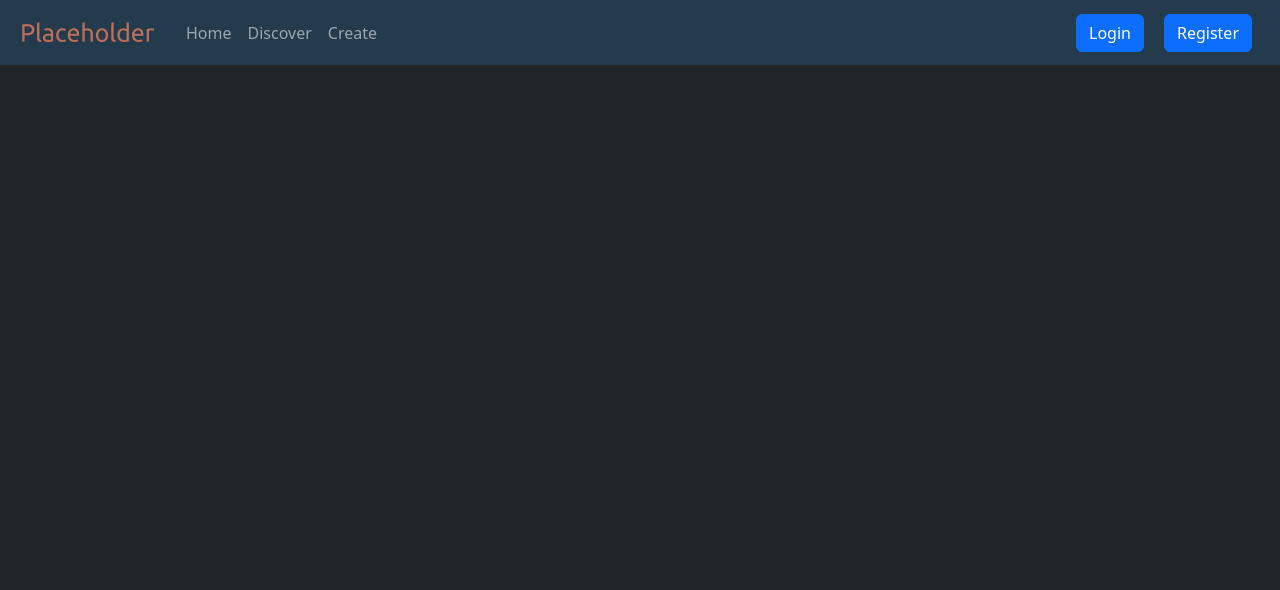
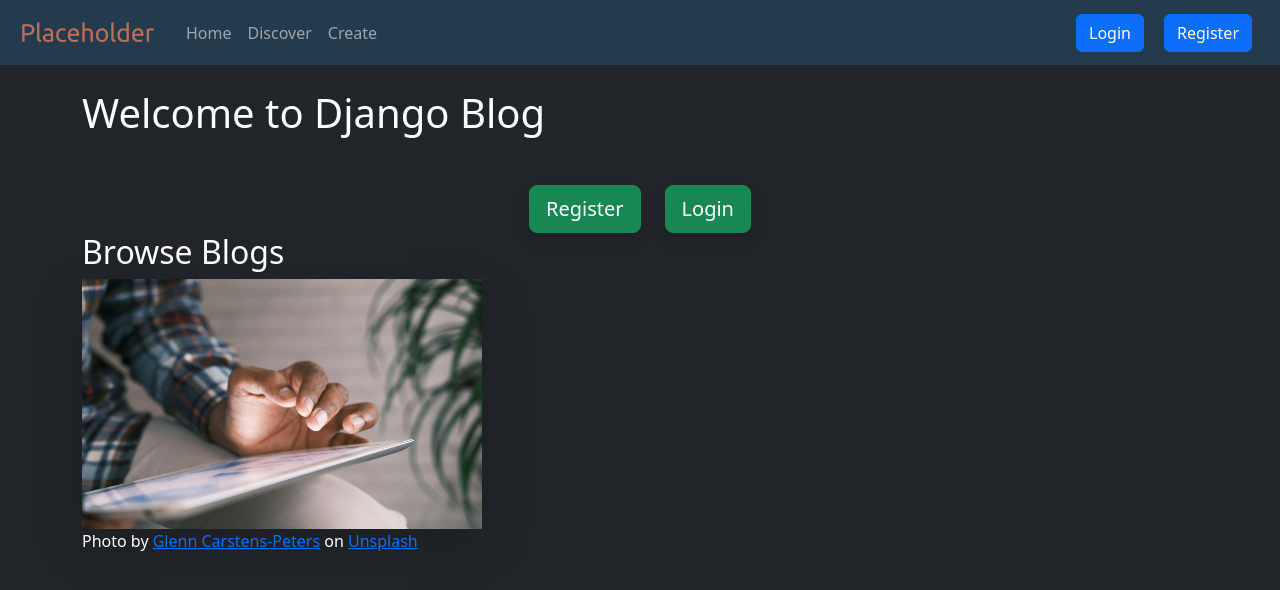
Before and after one commit to moustafa-m/django-blog, a Django app: page / in a window 1280 px wide. Shown: the top 590 px of the page. Run offline with Django 5.2, Linux system fonts and the light colour scheme.

Commit message:
index page content

```diff
--- a/blog_app/templates/index.html
+++ b/blog_app/templates/index.html
@@ -1,7 +1,61 @@
 {% extends 'base.html' %}
+{% load static %}
 
 {% block title %}
     <title>Welcome to Django Blog</title>
 {% endblock title %}
 
 <!-- TODO: Fill in contents for homepage -->
+{% block container %}
+    <div class="container mt-4">
+        <h1>{{ index_text }}</h1>
+    </div>
+
+    <div class="container mt-5">
+        {% if not user.is_authenticated %}
+        <div class="row mt-5">
+            <div class="btn-toolbar" style="justify-content: center; display: flex;">
+                <a href={% url 'register' %}><button type="button" class="btn shadow btn-success btn-lg">Register</button></a>
+                <a href={% url 'login' %}><button type="button" class="btn shadow btn-success btn-lg ms-4">Login</button></a>
+            </div>
+        </div>
+        {% endif %}
+
+        <div class="row">
+            <div class="col-lg-4">
+                <h2>Browse Blogs</h2>
+                <figure>
+                    <a href="{% url 'discover' %}"><img src="{% static 'images/towfiqu-barbhuiya-Q69veNk1iJQ-unsplash.jpg' %}" class="shadow-lg" alt="myapp" width=400 height=250></a>
+                    <figcaption>
+                        Photo by <a href="https://unsplash.com/@glenncarstenspeters?utm_content=creditCopyText&utm_medium=referral&utm_source=unsplash">Glenn Carstens-Peters</a> on
+                        <a href="https://unsplash.com/photos/person-using-macbook-pro-npxXWgQ33ZQ?utm_content=creditCopyText&utm_medium=referral&utm_source=unsplash">Unsplash</a>
+                    </figcaption>
+                </figure>
+            </div>
+
+            {% if user.is_authenticated %}
+                <div class="col-lg-4">
+                    <h2>Create a Blog</h2>
+                    <figure>
+                        <a href="{% url 'create' %}"><img src="{% static 'images/florian-klauer-mk7D-4UCfmg-unsplash.jpg' %}" class="shadow-lg" alt="contact" width=400 height=250></a>
+                        <figcaption>
+                            Photo by <a href="https://unsplash.com/@florianklauer?utm_content=creditCopyText&utm_medium=referral&utm_source=unsplash">Florian Klauer</a> on
+                            <a href="https://unsplash.com/photos/black-fayorit-typewriter-with-printer-paper-mk7D-4UCfmg?utm_content=creditCopyText&utm_medium=referral&utm_source=unsplash">Unsplash</a>
+                        </figcaption>
+                    </figure>
+                </div>
+
+                <div class="col-lg-4">
+                    <h2>View Your Profile</h2>
+                    <figure>
+                        <a href="{% url 'profile' %}"><img src="{% static 'images/glenn-carstens-peters-npxXWgQ33ZQ-unsplash.jpg' %}" class="shadow-lg" alt="contact" width=400 height=250></a>
+                        <figcaption>
+                            Photo by <a href="https://unsplash.com/@glenncarstenspeters?utm_content=creditCopyText&utm_medium=referral&utm_source=unsplash">Glenn Carstens-Peters</a> on
+                            <a href="https://unsplash.com/photos/person-using-macbook-pro-npxXWgQ33ZQ?utm_content=creditCopyText&utm_medium=referral&utm_source=unsplash">Unsplash</a>
+                        </figcaption>
+                    </figure>
+                </div>
+            {% endif %}
+        </div>
+    </div>
+{% endblock container %}
--- a/blog_app/views.py
+++ b/blog_app/views.py
@@ -8,7 +8,11 @@
 
 # Create your views here.
 def index(request):
-    return render(request, 'index.html', {})
+    index_text = 'Welcome to Django Blog'
+    ctxt = {
+        'index_text': index_text,
+    }
+    return render(request, 'index.html', ctxt)
 
 @login_required
 def create(request):
```
Also changed, not shown: static/images/glenn-carstens-peters-npxXWgQ33ZQ-unsplash.jpg (added), static/images/towfiqu-barbhuiya-Q69veNk1iJQ-unsplash.jpg (added), 1 other file.
